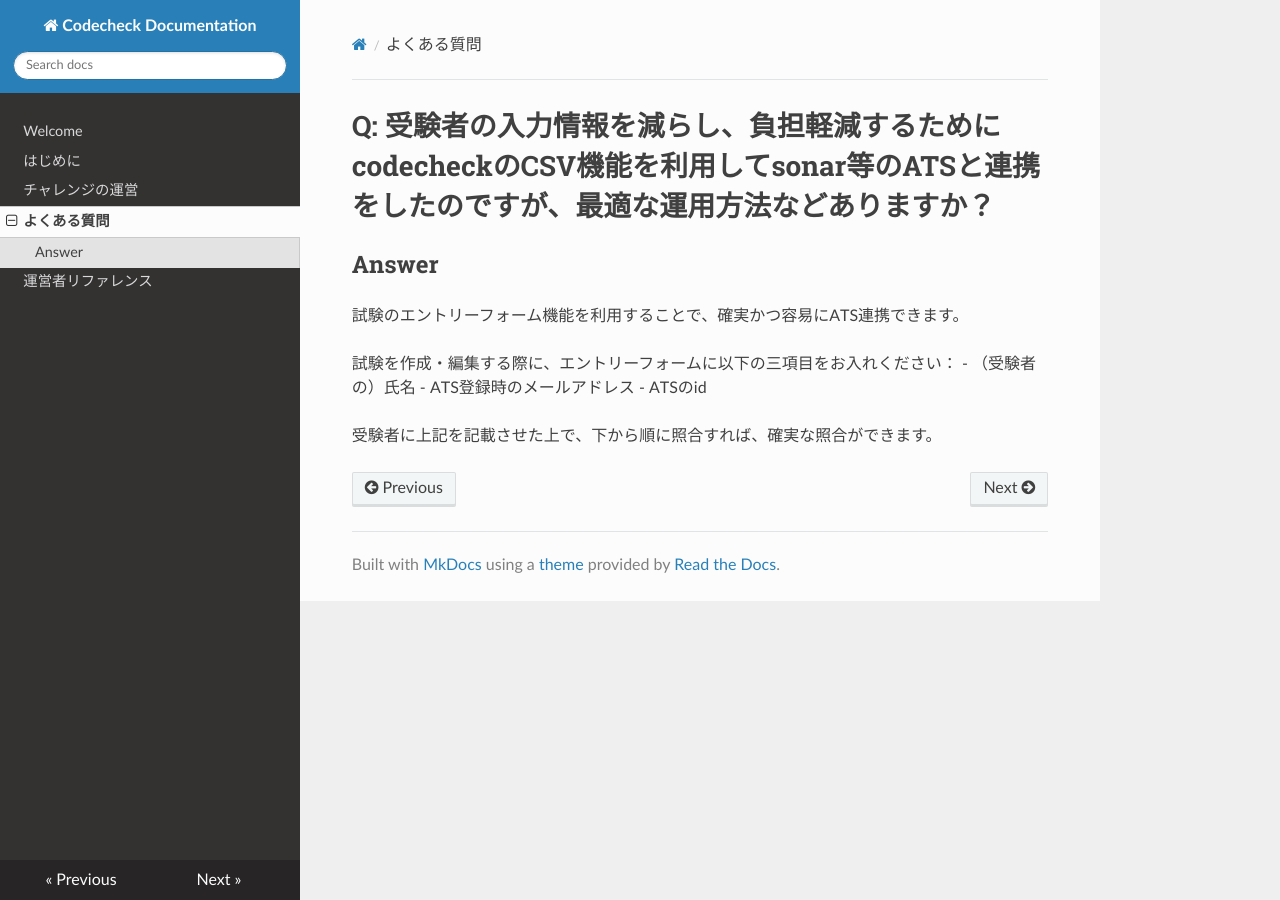
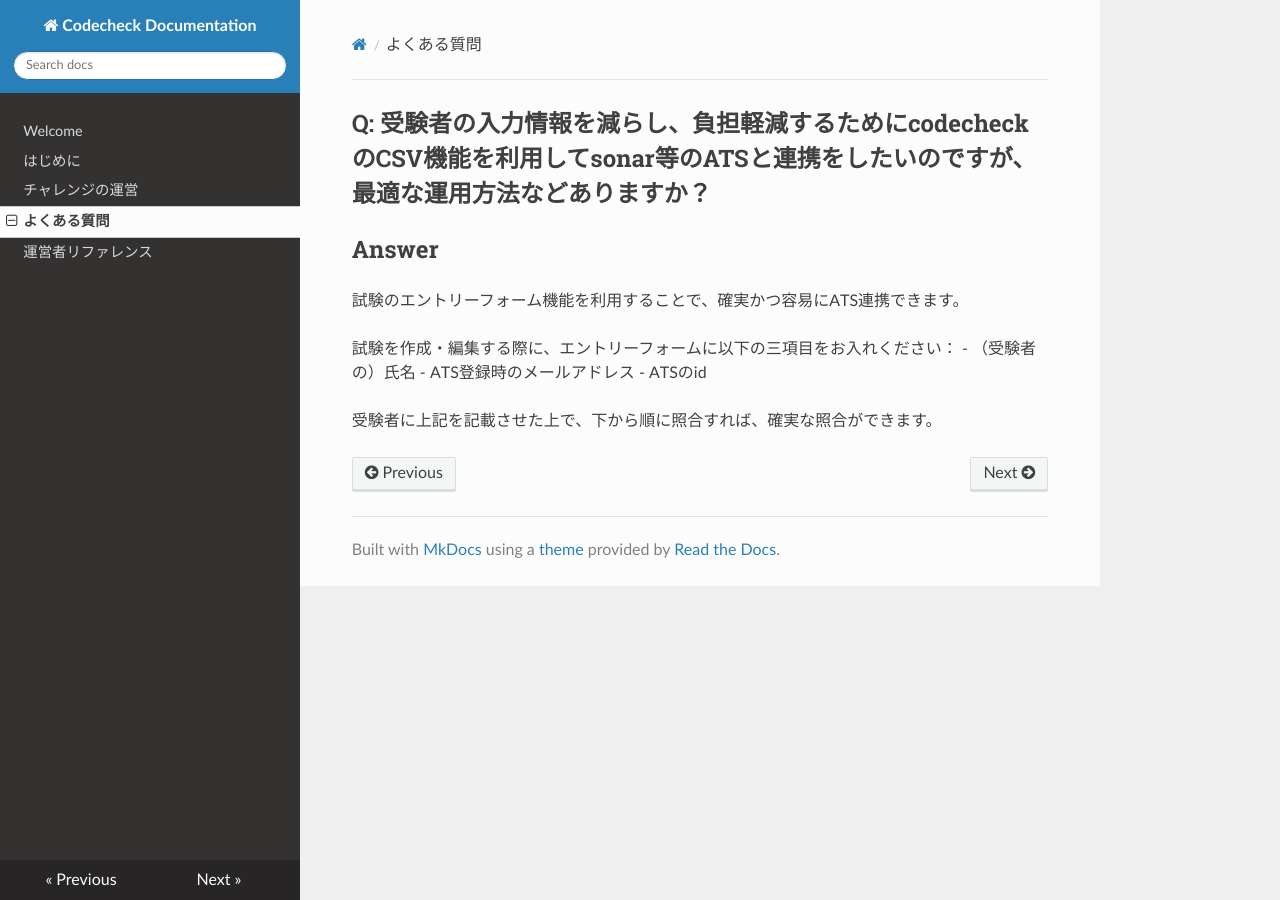
Before and after one commit to code-check/org-docs, an MkDocs documentation site: the page built from source/ja/Q-and-A.md, in a window 1280 px wide. Built offline with MkDocs 1.6.1, drawn with Linux system fonts in a browser that asks for light colours; nearby versions of some CDN libraries; old or Windows-style settings are respelled for this version of MkDocs.

Commit message:
fix: correct broken Japanese

```diff
--- a/source/ja/Q-and-A.md
+++ b/source/ja/Q-and-A.md
@@ -1,4 +1,4 @@
-# Q: 受験者の入力情報を減らし、負担軽減するためにcodecheckのCSV機能を利用してsonar等のATSと連携をしたのですが、最適な運用方法などありますか？
+## Q: 受験者の入力情報を減らし、負担軽減するためにcodecheckのCSV機能を利用してsonar等のATSと連携をしたいのですが、最適な運用方法などありますか？
 
 ## Answer
 
```
